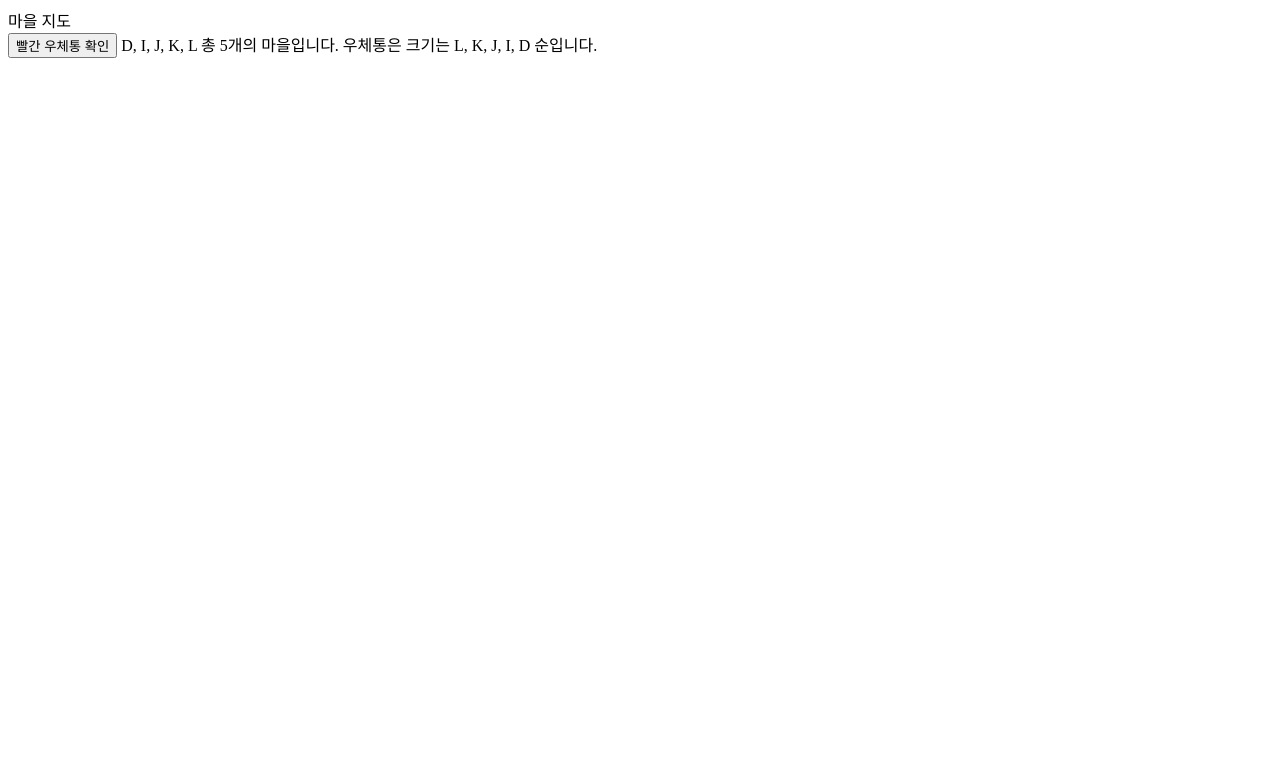
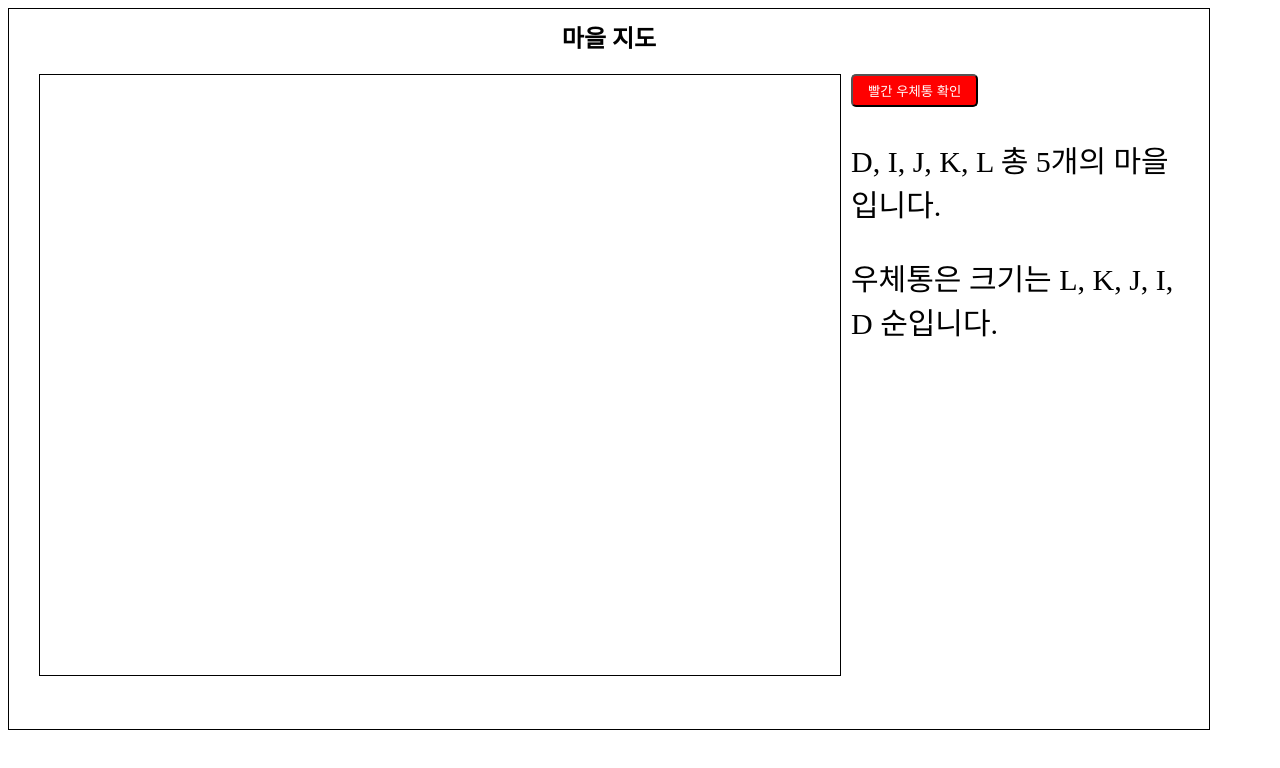
Before and after one commit to jsh3418/fe-max--mailbox, a plain HTML site: page index.html in a window 1280 px wide. Drawn offline with Linux system fonts and the light colour scheme.

Commit message:
feat: css 작성, index.html 태그 수정

```diff
--- /dev/null
+++ b/index.css
@@ -0,0 +1,40 @@
+.app {
+  border: 1px solid black;
+  width: 1200px;
+  height: 720px;
+}
+
+.header {
+  font-weight: 600;
+  font-size: 24px;
+  text-align: center;
+  margin-top: 10px;
+  margin-bottom: 20px;
+}
+
+.map-container {
+  display: flex;
+}
+
+.map {
+  min-width: 800px;
+  height: 600px;
+  margin-left: 30px;
+  margin-right: 10px;
+  border: 1px solid black;
+}
+
+.map-aside__search-button {
+  background-color: red;
+  color: white;
+  border-radius: 5px;
+  padding: 5px 15px;
+  margin-bottom: 30px;
+}
+
+.map-aside__village-count,
+.map-aside__sort-by-mailbox-size {
+  font-size: 30px;
+  margin-bottom: 30px;
+  margin-right: 30px;
+}
--- a/index.html
+++ b/index.html
@@ -5,6 +5,7 @@
     <meta http-equiv="X-UA-Compatible" content="IE=edge" />
     <meta name="viewport" content="width=device-width, initial-scale=1.0" />
     <title>빨간 우체통 마을 찾기</title>
+    <link rel="stylesheet" href="./index.css" />
   </head>
   <body>
     <div class="app">
@@ -14,10 +15,9 @@
           <div class="map"></div>
           <aside class="map-aside">
             <button class="map-aside__search-button">빨간 우체통 확인</button>
-            <span class="map-aside__village-count">D, I, J, K, L 총 5개의 마을입니다.</span>
-            <span class="map-aside__sort-by-mailbox-size"
-              >우체통은 크기는 L, K, J, I, D 순입니다.</span
-            >
+            <div class="map-aside__village-count">D, I, J, K, L 총 5개의 마을입니다.</div>
+            <div class="map-aside__sort-by-mailbox-size">우체통은 크기는 L, K, J, I, D 순입니다.</div>
+            </div>
           </aside>
         </section>
       </main>
```
